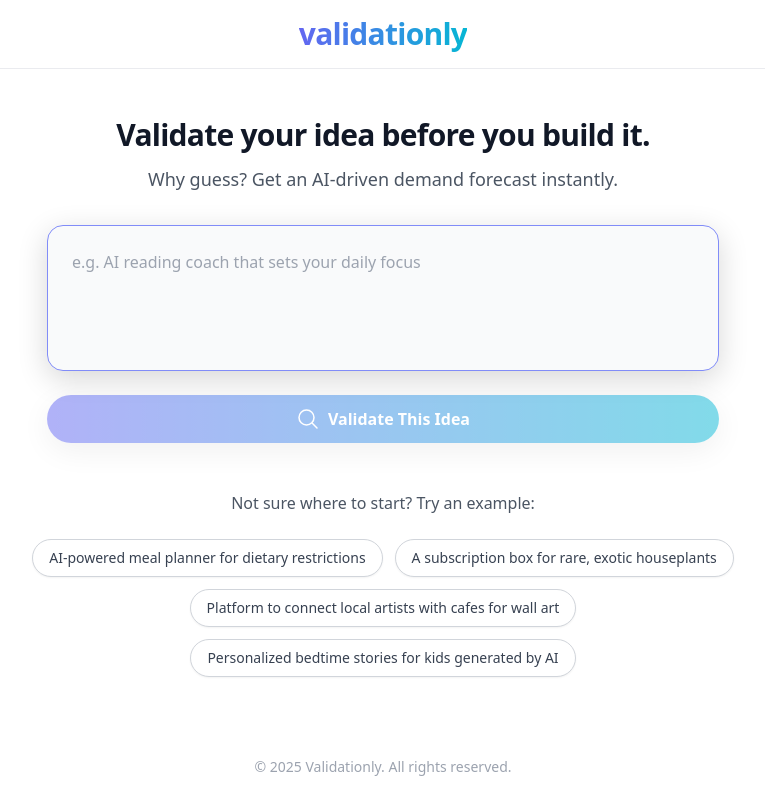
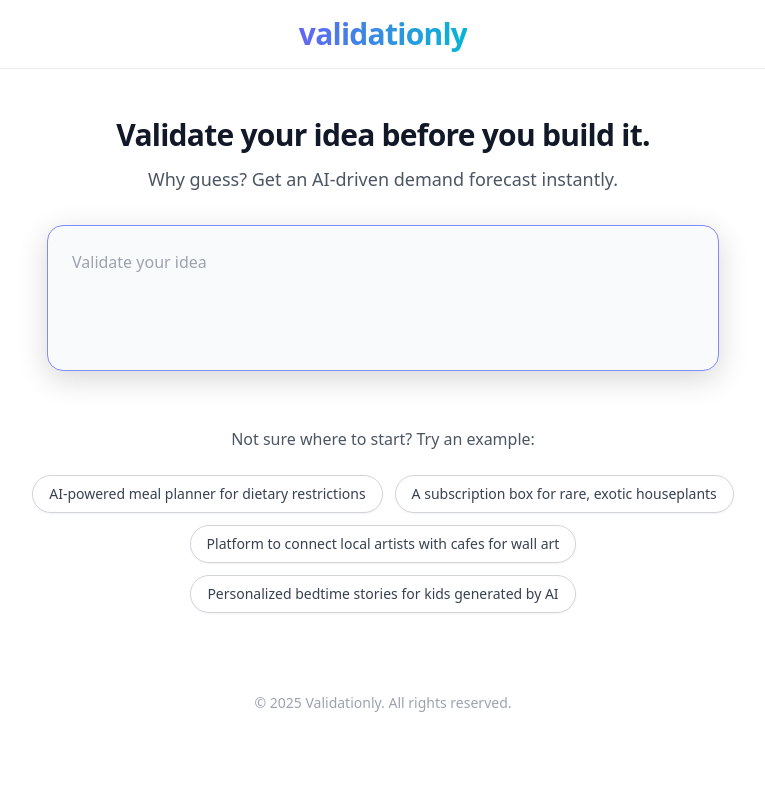
Before and after one commit to kptbarbarossa/validationly, a React (Vite) app: page / in a window 1280 px wide. Shown: the whole page, without its empty margins (257-1022 px from the left). Built offline with nearby package versions, Linux system fonts and the light colour scheme; the HTML template or start-up script is replaced by a standard one.

Commit message:
Remove validate button, add placeholder 'Validate your idea' in textarea

```diff
--- a/src/pages/HomePage.tsx
+++ b/src/pages/HomePage.tsx
@@ -117,7 +117,7 @@ const HomePage: React.FC = () => {
                         value={userInput.idea}
                         onChange={handleInputChange}
                         onKeyDown={handleKeyDown}
-                        placeholder="e.g. AI reading coach that sets your daily focus"
+                        placeholder="Validate your idea"
                         className={`w-full p-6 rounded-2xl bg-gray-50 border text-gray-900 focus:ring-0 focus:border-indigo-400 focus:outline-none min-h-[120px] resize-none text-left text-base transition-all duration-200 shadow-[0_8px_30px_rgb(0,0,0,0.12)] hover:shadow-[0_8px_30px_rgb(0,0,0,0.16)] focus:shadow-[0_8px_30px_rgb(0,0,0,0.16)] ${userInput.errorMessage
                             ? 'border-red-300 focus:border-red-400'
                             : 'border-gray-200 hover:border-gray-300'
@@ -131,26 +131,15 @@ const HomePage: React.FC = () => {
                             {userInput.errorMessage}
                         </div>
                     )}
+                    {isLoading && (
+                        <div className="flex items-center justify-center gap-2 mt-3 text-indigo-600">
+                            <LoadingSpinner />
+                            <span className="text-sm">Analyzing your idea...</span>
+                        </div>
+                    )}
                 </div>
 
-                <button
-                    type="submit"
-                    disabled={isLoading || !userInput.isValid}
-                    className="w-full flex justify-center items-center gap-2 font-semibold py-3 px-6 rounded-full text-white bg-gradient-to-r from-indigo-500 to-cyan-500 hover:opacity-90 disabled:opacity-50 disabled:cursor-not-allowed transition-all duration-200 text-base shadow-[0_8px_30px_rgb(0,0,0,0.12)] hover:shadow-[0_8px_30px_rgb(0,0,0,0.16)]"
-                    aria-label={isLoading ? "Analyzing idea..." : "Validate this idea"}
-                >
-                    {isLoading ? (
-                        <>
-                            <LoadingSpinner />
-                            Analyzing...
-                        </>
-                    ) : (
-                        <>
-                            <MagnifyingGlassIcon />
-                            Validate This Idea
-                        </>
-                    )}
-                </button>
+
             </form>
 
             <div className="mt-12">
```
